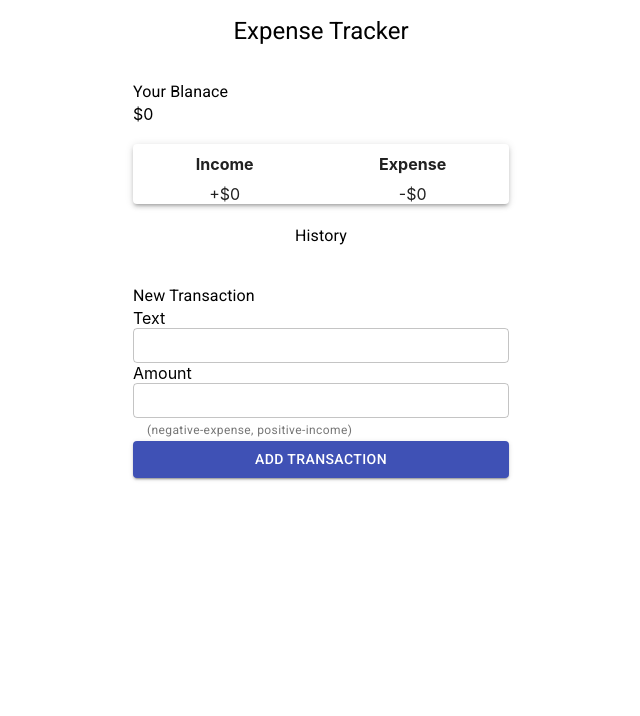
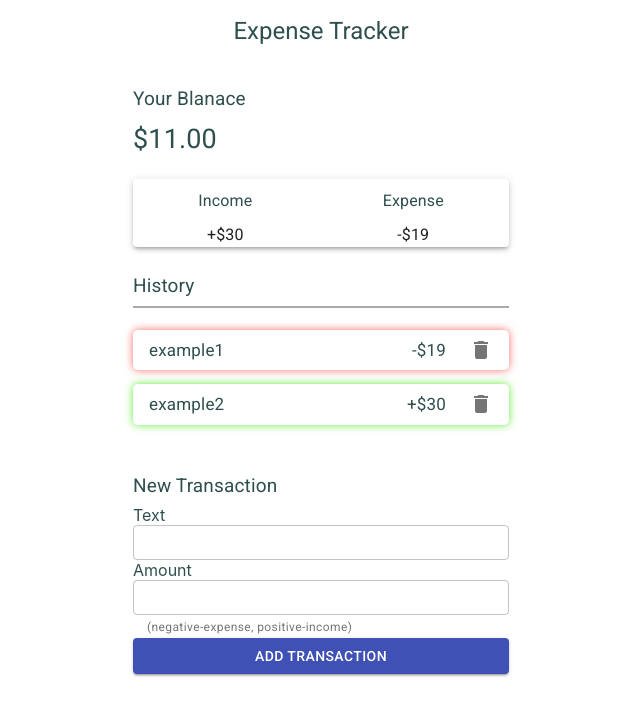
Before and after one commit to maaznadeem246/expense-tracker-app, a React (Create React App) app: page / in a window 1280 px wide. Shown: the top 716 px of the page, without its empty margins (319-959 px from the left). Built offline with nearby package versions, Linux system fonts and the light colour scheme.

Commit message:
styling changes

```diff
--- a/src/App.css
+++ b/src/App.css
@@ -37,7 +37,10 @@
   }
 }
 
+body{
+  color: darkslategray;
 
+}
 
 
 /* app css starts from here */
@@ -84,9 +87,40 @@
     box-shadow:0px 0px 6px white ;
     /* rgba(251, 4, 4, 0.397) */
 
+
+}
+
+.detailsitem>div>span{
+  font-size: 17px;
+  padding-right: 15px;
+}
+
+
+
+.detailsitem > :nth-child(2){
+  text-align: right;
 }
 
 .inHead, .exHead{
   font-weight: bold;
   padding: 10px;
+  color:darkslategray;
 }
+
+.otherHeadings{
+  padding:5px 0px;
+  text-align: left;
+  font-size:19px;
+  font-weight: 400;
+  width: inherit;
+
+}
+
+.historyHead{
+    border-bottom: 2px solid rgba(0, 0, 0, 0.335);
+}
+
+.mainCurrency{
+  font-size: 27px;
+
+}
--- a/src/components/currentBalance.js
+++ b/src/components/currentBalance.js
@@ -1,6 +1,8 @@
 import React, {useContext} from "react";
 import Heading from './heading';
 import { Context } from "../context/store";
+import { Typography } from '@material-ui/core';
+
 
 // this component is for showing the Current Balance
 
@@ -12,7 +14,9 @@ function CurrentBalance(){
     return(
         <div className="crntBalDiv">
             <Heading>Your Blanace</Heading>
-            <div>${ totalamount > 0 ?  totalamount :  0 }</div>
+            <Typography>
+                <div className="mainCurrency">${ totalamount > 0 ?  totalamount :  0 }</div>
+            </Typography>
         </div>
     )
 }
--- a/src/components/expenseandincome.js
+++ b/src/components/expenseandincome.js
@@ -1,5 +1,5 @@
 import React, {useContext} from 'react';
-import { Paper } from '@material-ui/core';
+import { Paper, Typography } from '@material-ui/core';
 import { Context } from "../context/store";
 
 ////////////
@@ -27,13 +27,13 @@ function ExpenseAndIncome(){
         <div className="expandincDiv">
             <Paper elevation={3} className="inexDiv">
                 <div>
-                    <div className="inHead">Income</div>
-                    <div>+${incomes}</div>
+                    <Typography className="inHead">Income</Typography>
+                    <Typography>+${incomes}</Typography>
                 </div>
                 <div></div>
                 <div>
-                    <div className="exHead" >Expense</div>
-                    <div>-${expenses}</div>
+                    <Typography className="exHead" >Expense</Typography>
+                    <Typography>-${expenses}</Typography>
                 </div>
             </Paper>
         </div>
--- a/src/components/heading.js
+++ b/src/components/heading.js
@@ -9,8 +9,8 @@ function Heading ({children}) {
 
     return (
 
-        <Typography>
-            {children}
+        <Typography   >
+            <div className="otherHeadings">{children}</div>
         </Typography>
     )
   }
--- a/src/components/transactionDetails.js
+++ b/src/components/transactionDetails.js
@@ -17,9 +17,9 @@ const TransactionDetails = ({ transaction,bxsColor}) => {
 
     return (
         <ListItem className="detailsitem" style={bxsColor} >
-            <ListItemText>{transaction.text}</ListItemText>
+            <ListItemText >{transaction.text}</ListItemText>
             <ListItemText>{sign}${Math.abs(transaction.amount)}</ListItemText>
-            <ListItemSecondaryAction onClick={() => deleteTransaction(transaction.id)}>
+            <ListItemSecondaryAction className="deleteButton" onClick={() => deleteTransaction(transaction.id)}>
                 <IconButton edge="end" aria-label="delete">
                     <DeleteIcon />
                 </IconButton>
--- a/src/components/transactions.js
+++ b/src/components/transactions.js
@@ -23,7 +23,7 @@ function Transactions() {
                 <List dense={true}>
                 {
                     transactions.map(transaction=>(
-                        <TransactionDetails transaction={transaction} bxsColor={transaction.amount > 0 ? { boxShadow:'0px 0px 6px rgb(57, 230, 0,0.397)'} : {boxShadow:'0px 0px 6px rgba(251, 4, 4, 0.397)'} } />
+                        <TransactionDetails transaction={transaction} bxsColor={transaction.amount > 0 ? { boxShadow: '0px 0px 8px rgb(57, 230, 0,0.779)' } : { boxShadow:'0px 0px 8px rgba(251, 4, 4, 0.579)'} } />
                     ))
                 }
                 </List>
--- a/src/context/store.js
+++ b/src/context/store.js
@@ -2,7 +2,10 @@ import React, {createContext, useReducer} from 'react';
 
 // Initial state
 export const initialState = {
-    transactions:[]
+    transactions:[
+        {id:1,amount:-19,text:'example1'},
+        { id: 2, amount: 30, text: 'example2' }
+    ]
 }
 
 // create context
```
